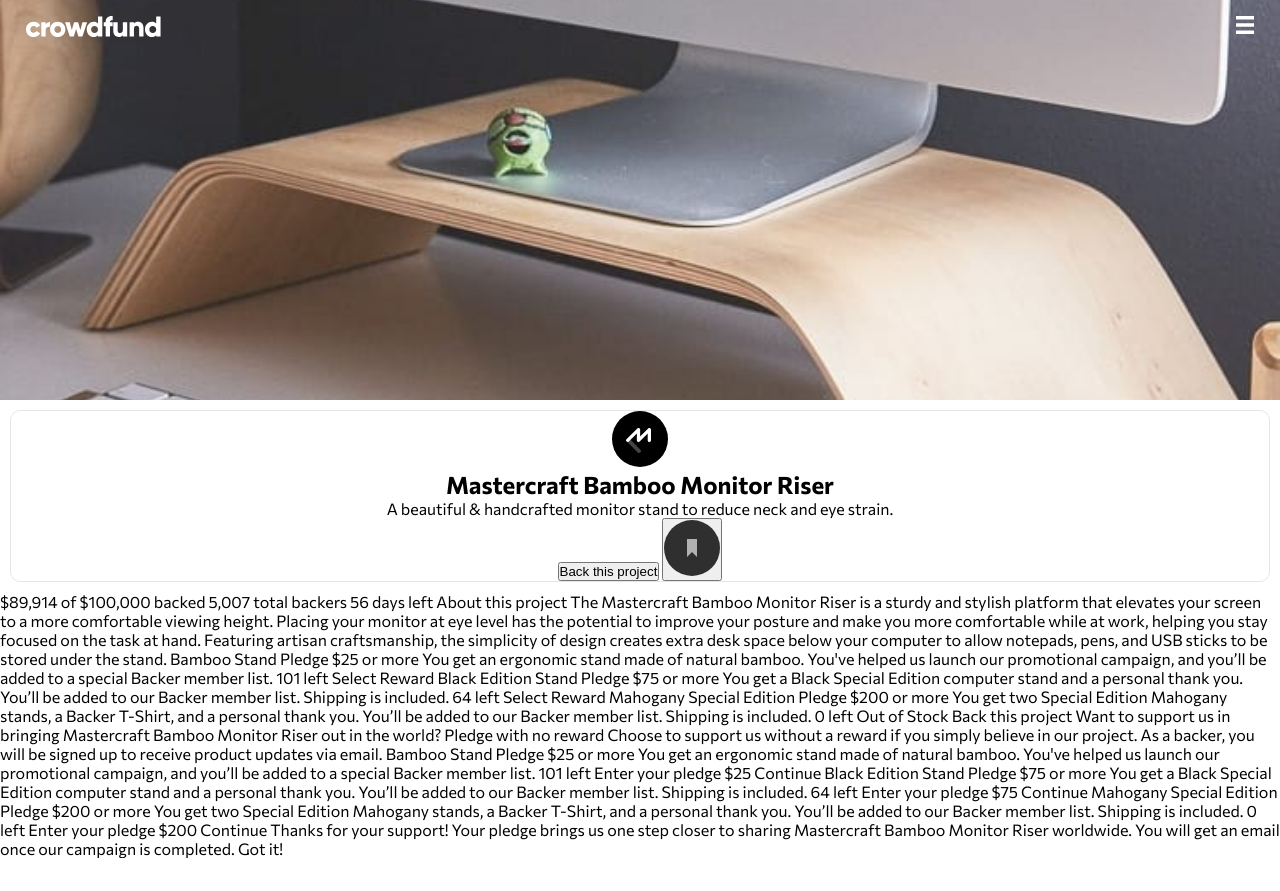
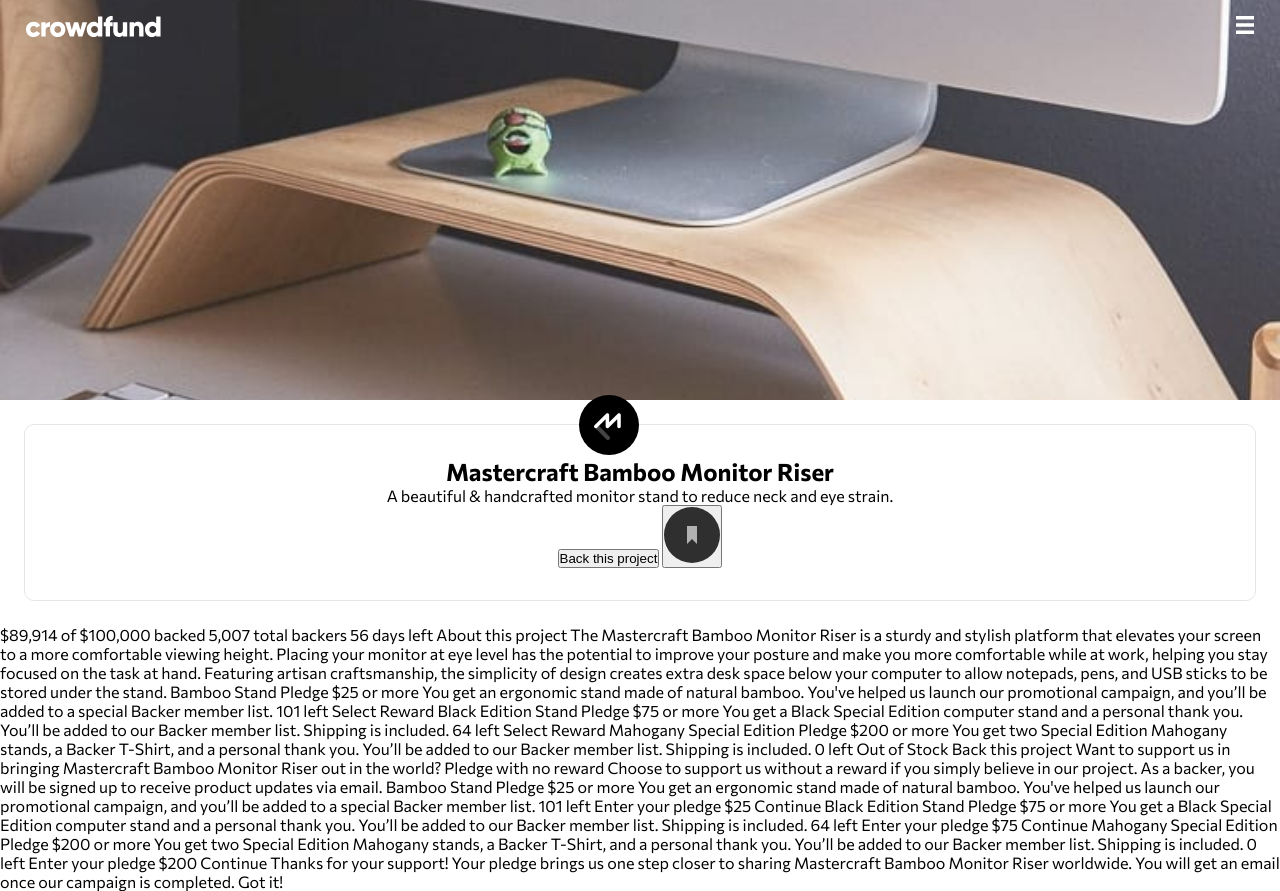
Before and after one commit to michaelr47/Crowdfunding-ProductPage, a plain HTML site: page index.html in a window 1280 px wide. Before the commit the page ends 858 px from the top, so only its background shows below. Drawn offline with Linux system fonts and the light colour scheme.

Commit message:
logo positioned absolute on border

```diff
--- a/index.html
+++ b/index.html
@@ -33,9 +33,10 @@
       <img class="hamburger" src="./images/icon-hamburger.svg" alt="hamburger menu icon" width="18" height="18">
     </div>
   </header>
+
   <main>
     <section class="bookmarkSection">
-      <img src="./images/logo-mastercraft.svg" alt="mastercraft logo">
+      <img class="mastercraftLogo" src="./images/logo-mastercraft.svg" alt="mastercraft logo" width="60">
 
       <h1 class="product-name">
       Mastercraft Bamboo Monitor Riser
--- a/styles.css
+++ b/styles.css
@@ -100,13 +100,17 @@ nav {
 
 .bookmarkSection {
     text-align: center;
-    /* width: 75vw; */
-    margin: 0 auto;
-    border: .5px solid rgba(0,0,0, .1);
+    border: 1px solid rgba(0,0,0, .1);
     border-radius: 10px;
-    margin: 10px;
+    margin: 1.5rem;
+    padding: 2rem;
+    position: relative;
+}
 
-
+.mastercraftLogo {
+    position: absolute;
+    top: -30px;
+    left: 45%;
 }
 
 
```
